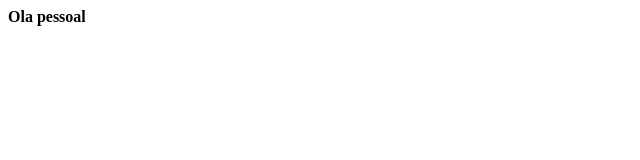
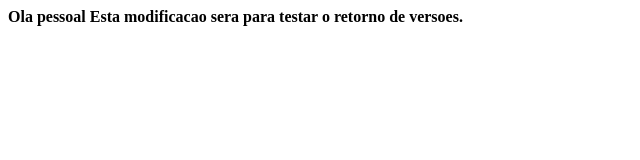
Before and after one commit to teixeiraale/aulaensoft, a plain HTML site: page index.html in a window 1280 px wide. Shown: the whole page, without its empty margins (0-640 px from the left). Drawn offline with Linux system fonts and the light colour scheme.

Commit message:
terceira modificacao

```diff
--- a/index.html
+++ b/index.html
@@ -2,4 +2,6 @@
 
 Ola pessoal
 
+Esta modificacao sera para testar o retorno de versoes.
+
 </b>
```
